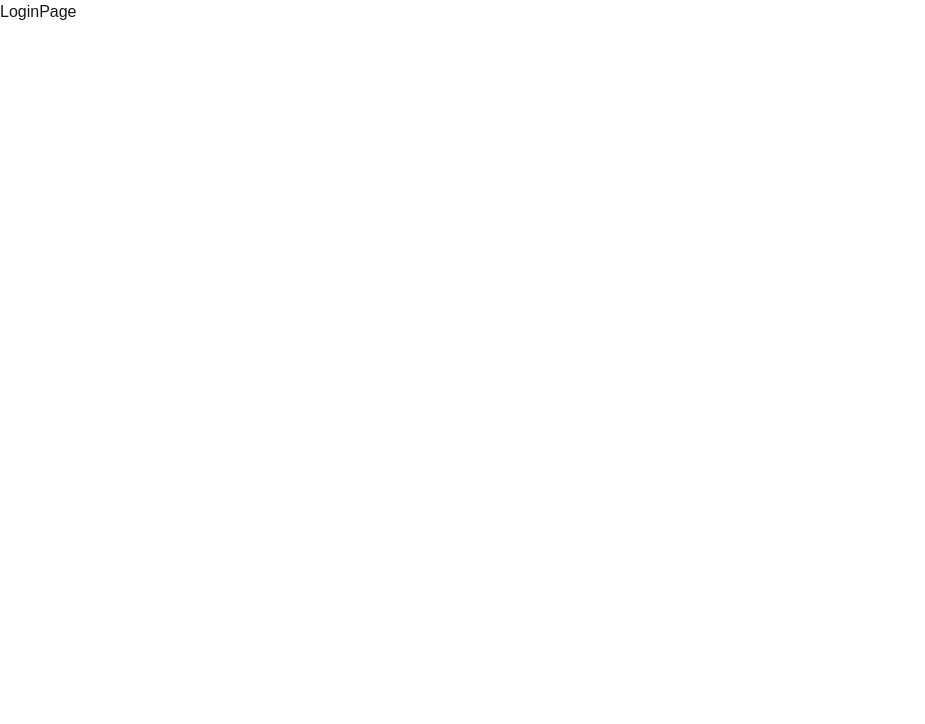
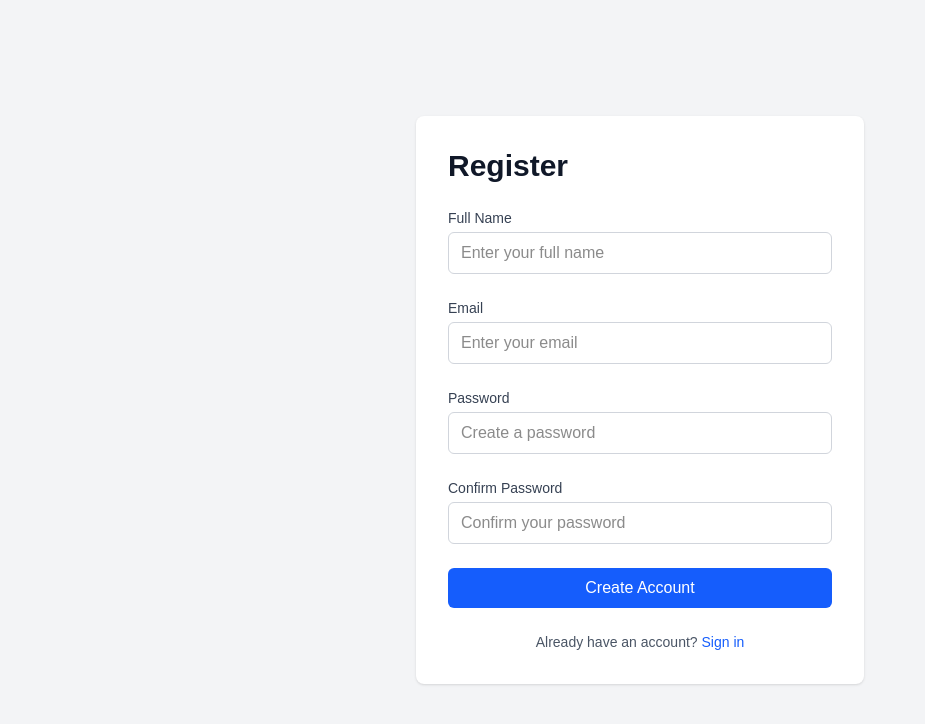
Before and after one commit to PinkyCodeMaster/nextjs15, a Next.js app: page /register in a window 1280 px wide. Shown: the top 724 px of the page, without its empty margins (0-925 px from the left). Built offline with nearby package versions, Linux system fonts and the light colour scheme.

Commit message:
feat: implement auth route group with comprehensive docs - Added (auth) route group for login, register, and forgot-password - Added detailed documentation about route groups in Next.js - Implemented consistent UI across auth pages - Added proper form handling and navigation between auth pages

```diff
--- /dev/null
+++ b/src/app/(auth)/forgot-password/page.tsx
@@ -0,0 +1,64 @@
+/**
+ * Forgot Password Page Component
+ *
+ * Next.js Concepts Demonstrated:
+ * 1. Route Groups - (auth)
+ *    - Part of the (auth) route group
+ *    - URL remains /forgot-password despite being in (auth) folder
+ *    - Shares authentication context with other auth pages
+ *    - Can use shared layouts and components
+ *
+ * 2. Route Organization Benefits
+ *    - Consistent auth flow across pages
+ *    - Shared error handling
+ *    - Common styling and behavior
+ *    - Centralized auth state management
+ *
+ * @see https://nextjs.org/docs/app/building-your-application/routing/route-groups
+ */
+
+import Link from "next/link";
+
+export default function ForgotPasswordPage() {
+  return (
+    <main className="min-h-screen bg-gray-100 flex items-center justify-center px-4">
+      <div className="max-w-md w-full bg-white rounded-lg shadow p-8">
+        <h1 className="text-3xl font-bold text-gray-900 mb-6">Reset Password</h1>
+
+        <p className="text-gray-600 mb-6">
+          Enter your email address and we&apos;ll send you a link to reset your password.
+        </p>
+
+        <form className="space-y-6">
+          <div>
+            <label htmlFor="email" className="block text-sm font-medium text-gray-700">
+              Email
+            </label>
+            <input
+              type="email"
+              id="email"
+              className="mt-1 block w-full rounded-md border border-gray-300 px-3 py-2"
+              placeholder="Enter your email"
+            />
+          </div>
+
+          <button
+            type="submit"
+            className="w-full bg-blue-600 text-white py-2 px-4 rounded-md hover:bg-blue-700"
+          >
+            Send Reset Link
+          </button>
+        </form>
+
+        <div className="mt-6 text-center">
+          <p className="text-sm text-gray-600">
+            Remember your password?{" "}
+            <Link href="/login" className="text-blue-600 hover:text-blue-800">
+              Sign in
+            </Link>
+          </p>
+        </div>
+      </div>
+    </main>
+  );
+}
--- /dev/null
+++ b/src/app/(auth)/login/page.tsx
@@ -0,0 +1,98 @@
+/**
+ * Login Page Component
+ *
+ * Next.js Concepts Demonstrated:
+ * 1. Route Groups - (auth)
+ *    - Folders wrapped in parentheses (auth) are route groups
+ *    - Route groups don't affect URL structure
+ *    - Used to organize routes without impacting the URL path
+ *    - Common use cases:
+ *      - Grouping related routes (auth, admin, etc.)
+ *      - Sharing layouts between specific routes
+ *      - Splitting routes into logical groups
+ *    - URL will still be /login, not /(auth)/login
+ *
+ * 2. Route Organization
+ *    - (auth) group contains login, register, forgot-password
+ *    - All auth-related pages can share:
+ *      - Common layouts
+ *      - Shared components
+ *      - Authentication logic
+ *      - Error handling
+ *
+ * @see https://nextjs.org/docs/app/building-your-application/routing/route-groups
+ */
+
+import Link from "next/link";
+
+export default function LoginPage() {
+  return (
+    <main className="min-h-screen bg-gray-100 flex items-center justify-center px-4">
+      <div className="max-w-md w-full bg-white rounded-lg shadow p-8">
+        <h1 className="text-3xl font-bold text-gray-900 mb-6">Login</h1>
+
+        <form className="space-y-6">
+          <div>
+            <label htmlFor="email" className="block text-sm font-medium text-gray-700">
+              Email
+            </label>
+            <input
+              type="email"
+              id="email"
+              className="mt-1 block w-full rounded-md border border-gray-300 px-3 py-2"
+              placeholder="Enter your email"
+            />
+          </div>
+
+          <div>
+            <label htmlFor="password" className="block text-sm font-medium text-gray-700">
+              Password
+            </label>
+            <input
+              type="password"
+              id="password"
+              className="mt-1 block w-full rounded-md border border-gray-300 px-3 py-2"
+              placeholder="Enter your password"
+            />
+          </div>
+
+          <div className="flex items-center justify-between">
+            <div className="flex items-center">
+              <input
+                id="remember"
+                type="checkbox"
+                className="h-4 w-4 rounded border-gray-300"
+              />
+              <label htmlFor="remember" className="ml-2 block text-sm text-gray-700">
+                Remember me
+              </label>
+            </div>
+
+            <Link
+              href="/forgot-password"
+              className="text-sm text-blue-600 hover:text-blue-800"
+            >
+              Forgot password?
+            </Link>
+          </div>
+
+          <button
+            type="submit"
+            className="w-full bg-blue-600 text-white py-2 px-4 rounded-md hover:bg-blue-700"
+          >
+            Sign in
+          </button>
+        </form>
+
+        <div className="mt-6 text-center">
+          <p className="text-sm text-gray-600">
+            Don&apos;t have an account?{" "}
+            <Link href="/register" className="text-blue-600 hover:text-blue-800">
+              Register
+            </Link>
+          </p>
+        </div>
+      </div>
+    </main>
+  );
+}
--- /dev/null
+++ b/src/app/(auth)/register/page.tsx
@@ -0,0 +1,96 @@
+/**
+ * Register Page Component
+ *
+ * Next.js Concepts Demonstrated:
+ * 1. Route Groups - (auth)
+ *    - Part of the (auth) route group
+ *    - URL remains /register despite being in (auth) folder
+ *    - Shares common auth-related features with login and forgot-password
+ *    - Can use shared layouts and components from the group
+ *
+ * 2. Route Organization Benefits
+ *    - Logical grouping of related pages
+ *    - Shared authentication context
+ *    - Consistent styling and behavior
+ *    - Centralized error handling
+ *
+ * @see https://nextjs.org/docs/app/building-your-application/routing/route-groups
+ */
+
+import Link from "next/link";
+
+export default function RegisterPage() {
+  return (
+    <main className="min-h-screen bg-gray-100 flex items-center justify-center px-4">
+      <div className="max-w-md w-full bg-white rounded-lg shadow p-8">
+        <h1 className="text-3xl font-bold text-gray-900 mb-6">Register</h1>
+
+        <form className="space-y-6">
+          <div>
+            <label htmlFor="name" className="block text-sm font-medium text-gray-700">
+              Full Name
+            </label>
+            <input
+              type="text"
+              id="name"
+              className="mt-1 block w-full rounded-md border border-gray-300 px-3 py-2"
+              placeholder="Enter your full name"
+            />
+          </div>
+
+          <div>
+            <label htmlFor="email" className="block text-sm font-medium text-gray-700">
+              Email
+            </label>
+            <input
+              type="email"
+              id="email"
+              className="mt-1 block w-full rounded-md border border-gray-300 px-3 py-2"
+              placeholder="Enter your email"
+            />
+          </div>
+
+          <div>
+            <label htmlFor="password" className="block text-sm font-medium text-gray-700">
+              Password
+            </label>
+            <input
+              type="password"
+              id="password"
+              className="mt-1 block w-full rounded-md border border-gray-300 px-3 py-2"
+              placeholder="Create a password"
+            />
+          </div>
+
+          <div>
+            <label htmlFor="confirmPassword" className="block text-sm font-medium text-gray-700">
+              Confirm Password
+            </label>
+            <input
+              type="password"
+              id="confirmPassword"
+              className="mt-1 block w-full rounded-md border border-gray-300 px-3 py-2"
+              placeholder="Confirm your password"
+            />
+          </div>
+
+          <button
+            type="submit"
+            className="w-full bg-blue-600 text-white py-2 px-4 rounded-md hover:bg-blue-700"
+          >
+            Create Account
+          </button>
+        </form>
+
+        <div className="mt-6 text-center">
+          <p className="text-sm text-gray-600">
+            Already have an account?{" "}
+            <Link href="/login" className="text-blue-600 hover:text-blue-800">
+              Sign in
+            </Link>
+          </p>
+        </div>
+      </div>
+    </main>
+  );
+}
--- a/src/app/forgot-password/page.tsx
+++ /dev/null
@@ -1,9 +0,0 @@
-import React from "react";
-
-export default function ForgotPasswordPage() {
-    return (
-        <div>
-            <h1>ForgotPasswordPage</h1>
-        </div>
-    );
-}
--- a/src/app/login/page.tsx
+++ /dev/null
@@ -1,9 +0,0 @@
-import React from "react";
-
-export default function LoginPage() {
-    return (
-        <div>
-            <h1>LoginPage</h1>
-        </div>
-    );
-}
--- a/src/app/register/page.tsx
+++ /dev/null
@@ -1,9 +0,0 @@
-import React from "react";
-
-export default function LoginPage() {
-    return (
-        <div>
-            <h1>LoginPage</h1>
-        </div>
-    );
-}
```
